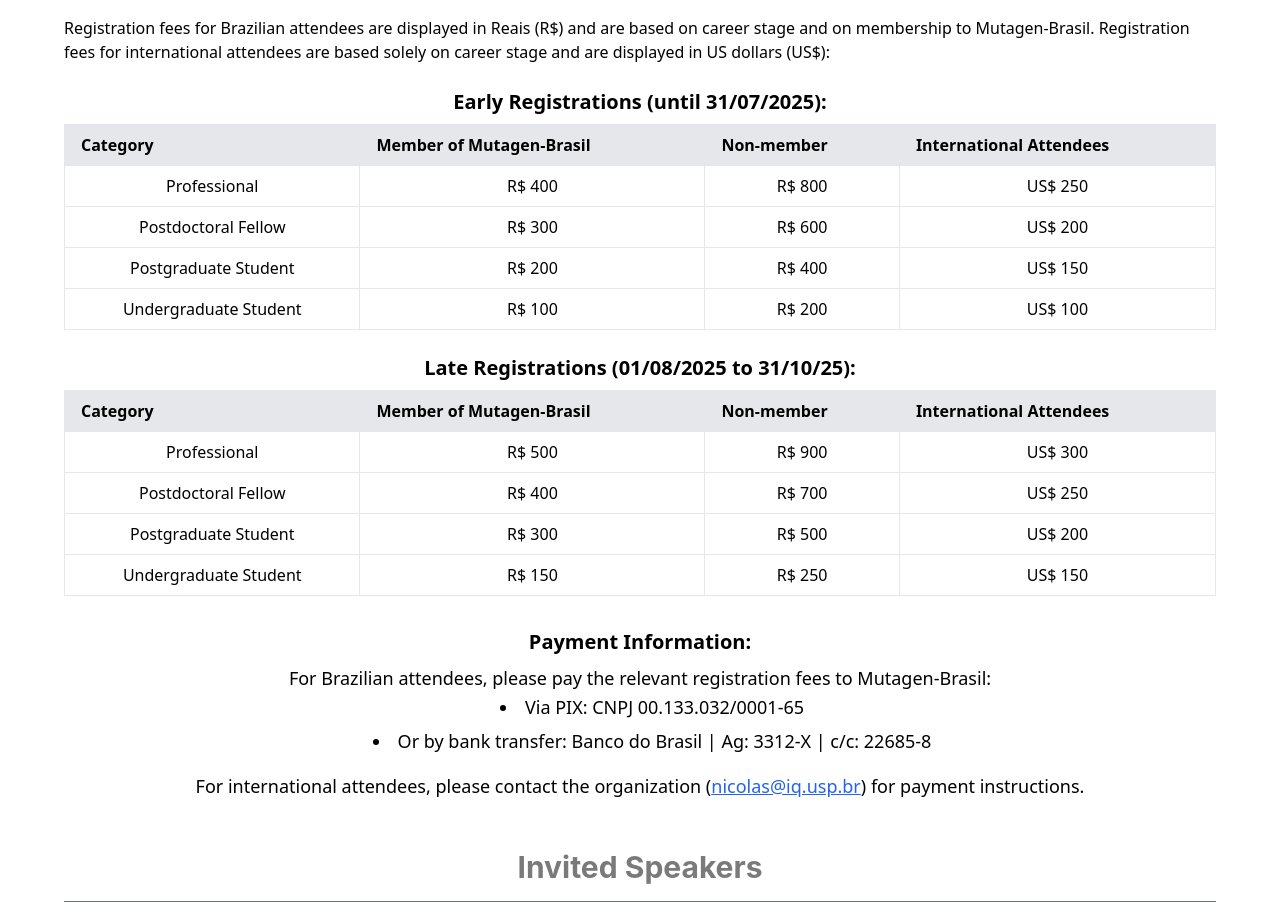
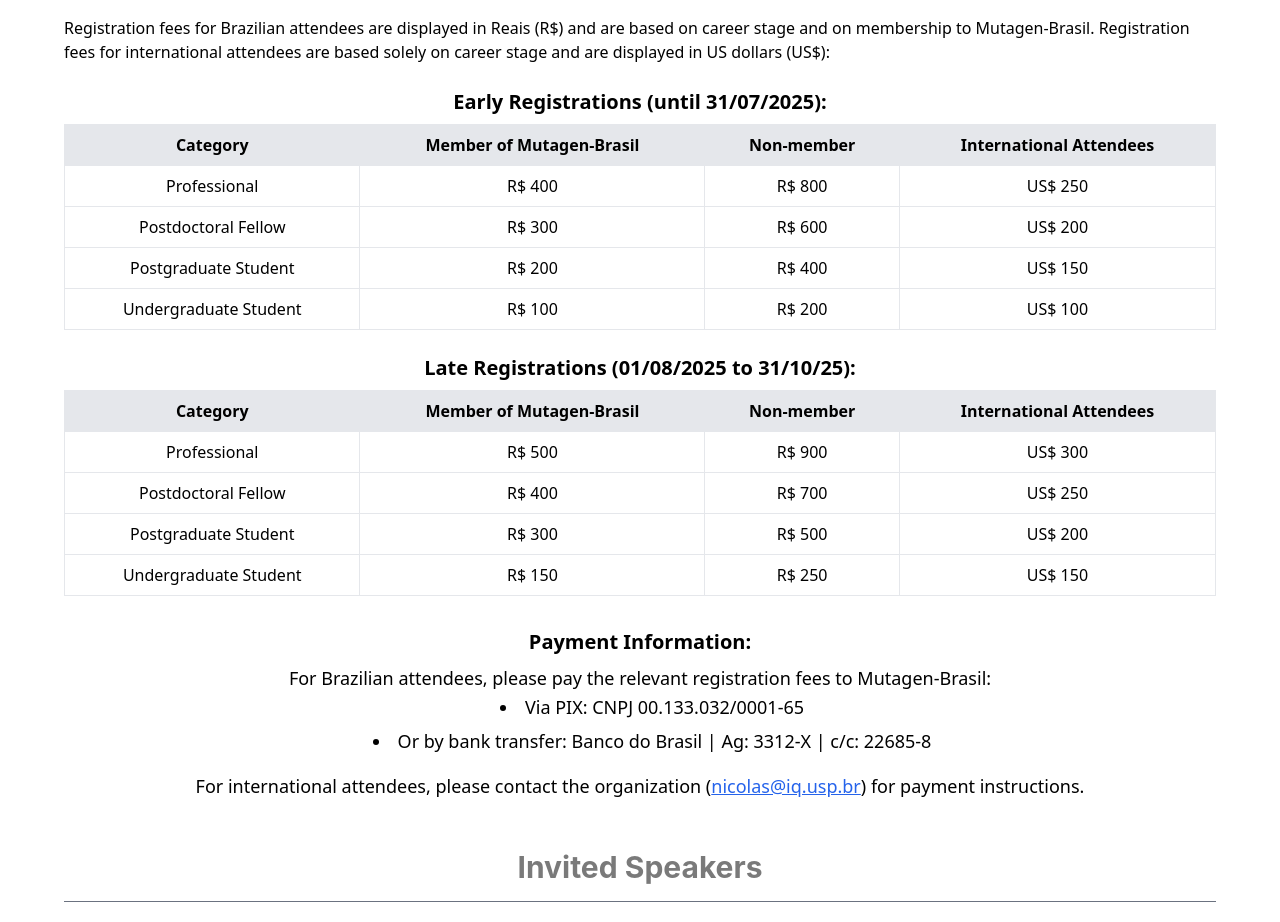
Before and after one commit to Yanomafpk/congresso-icb, a React (Create React App) app in the folder congresso-icb/: page / in a window 1280 px wide. Shown: the part 1420-2342 px from the top of the page. Built offline with nearby package versions, Linux system fonts and the light colour scheme.

Commit message:
alteração título palestra

```diff
--- a/congresso-icb/src/App.js
+++ b/congresso-icb/src/App.js
@@ -310,7 +310,7 @@
             <div>
               <p className="font-medium  text-gray-600 text-left">Chair: Vanesa Gottifredi</p>
               <p className="font-medium text-gray-900 text-left">Luis LF Batista, Washington University, St. Louis, USA</p>
-              <p className="text-sm text-gray-600 text-left">Stability of the telomerase RNA component is essential for genome integrity and cellular function in the hematopoietic system</p>
+              <p className="text-sm text-gray-600 text-left">Genomic instability – a unifying feature of bone marrow failure syndromes</p>
             </div>
             <div>
               <p className="font-medium text-gray-900 text-left">Gianluca Tell, University of Udine, Udine, Italy</p>
@@ -460,10 +460,10 @@
                 <table className="min-w-full border border-gray-300 text-sm md:text-base">
                   <thead className="bg-gray-200">
                     <tr>
-                      <th className="border px-4 py-2 text-left">Category</th>
-                      <th className="border px-4 py-2 text-left">Member of Mutagen-Brasil</th>
-                      <th className="border px-4 py-2 text-left">Non-member</th>
-                      <th className="border px-4 py-2 text-left">International Attendees</th>
+                      <th className="border px-4 py-2 ">Category</th>
+                      <th className="border px-4 py-2 ">Member of Mutagen-Brasil</th>
+                      <th className="border px-4 py-2 ">Non-member</th>
+                      <th className="border px-4 py-2 ">International Attendees</th>
                     </tr>
                   </thead>
                   <tbody>
@@ -502,10 +502,10 @@
                 <table className="min-w-full border border-gray-300 text-sm md:text-base">
                   <thead className="bg-gray-200">
                     <tr>
-                      <th className="border px-4 py-2 text-left">Category</th>
-                      <th className="border px-4 py-2 text-left">Member of Mutagen-Brasil</th>
-                      <th className="border px-4 py-2 text-left">Non-member</th>
-                      <th className="border px-4 py-2 text-left">International Attendees</th>
+                      <th className="border px-4 py-2 ">Category</th>
+                      <th className="border px-4 py-2 ">Member of Mutagen-Brasil</th>
+                      <th className="border px-4 py-2 ">Non-member</th>
+                      <th className="border px-4 py-2 ">International Attendees</th>
                     </tr>
                   </thead>
                   <tbody>
```
